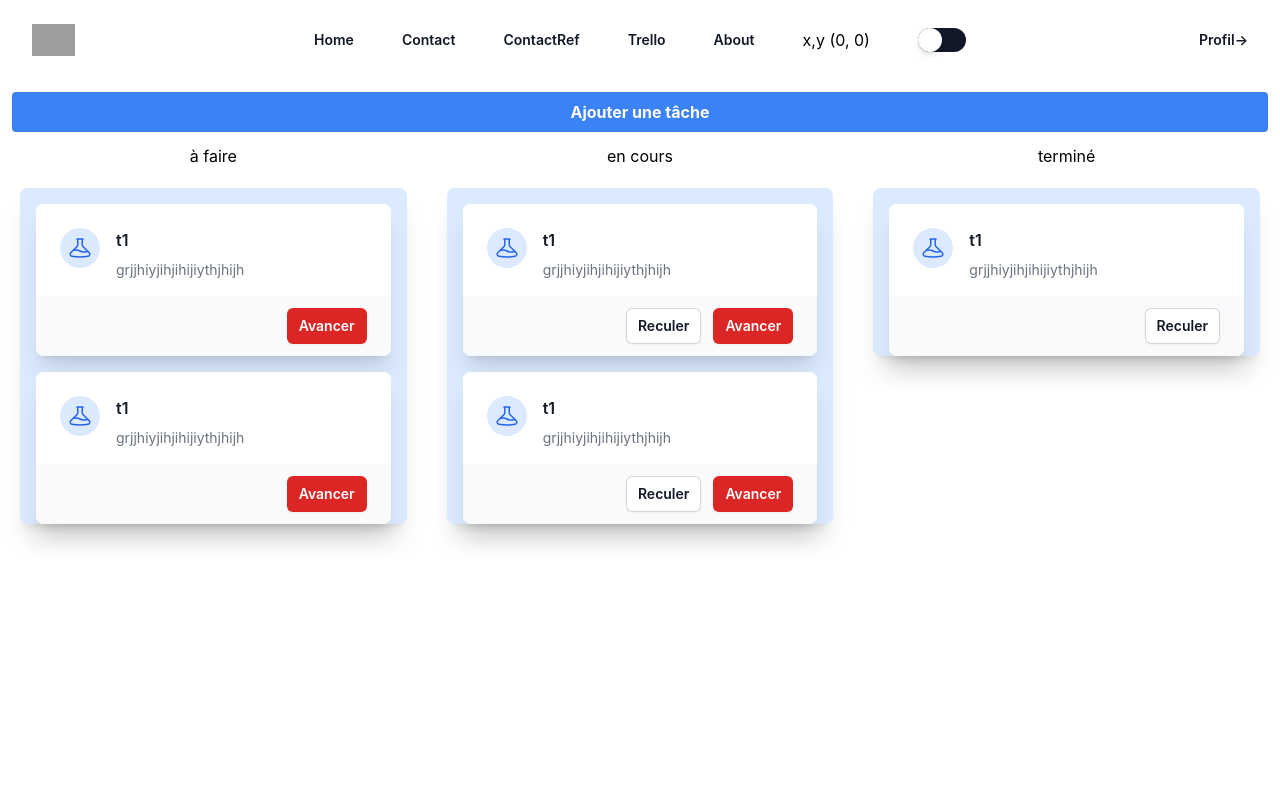
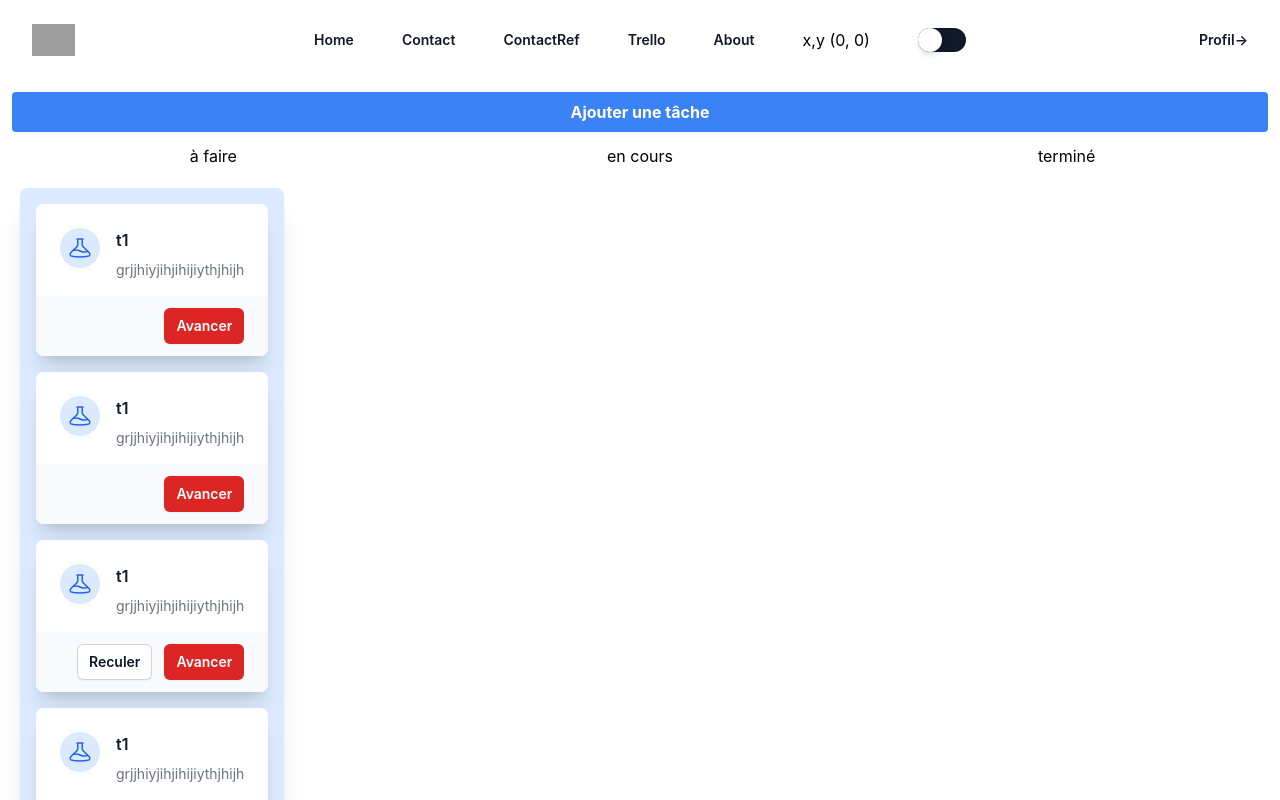
Before and after one commit to teobryer/trello-react, a React (Create React App) app: page /board in a window 1280 px wide. Shown: the top 800 px of the page. Built offline with nearby package versions, Linux system fonts and the light colour scheme; grey boxes are pictures that could not be loaded.

Commit message:
affichage board details

```diff
--- a/src/Router.js
+++ b/src/Router.js
@@ -17,6 +17,9 @@ const Router = ({ isLoggedIn }) => {
       <Route path="/" element={<Home />} />
       <Route path="/login" element={<Login />} />
       <Route path="/board" element={<Board />} />
+      <Route path="/todo" element={<Board />} />
+      <Route path="/doing" element={<Board />} />
+      <Route path="/done" element={<Board />} />
       <Route path="/about" element={<About />} />
       <Route path="/contact" element={<ContactForm />} />
       <Route path="/contactRef" element={<ContactFormWithRef />} />
--- a/src/components/Board/board.jsx
+++ b/src/components/Board/board.jsx
@@ -1,6 +1,7 @@
 import List from "components/List/list";
 import ModalTask from "components/Task/taskForm";
 import React, { useState } from "react";
+import { Link, useLocation } from "react-router-dom";
 
 export const TaskState = {
   Todo: "Todo",
@@ -37,9 +38,25 @@ const Board = () => {
     },
   ]);
 
+  const redirect = useLocation();
+
+  const getTasksStateFromURL  = () => {
+    return redirect.pathname === "/todo" ? TaskState.Todo : redirect.pathname === "/doing" ? TaskState.Doing :  redirect.pathname === "/done" ? TaskState.Done : null ;
+  }
+
+  const filteredTasks = getTasksStateFromURL() ? tasksList.filter((task) => task.state === getTasksStateFromURL()) : tasksList ;
+
   const handleCreateTask = () => {
     setModalVisible(true);
   };
+
+  const handleMouseDown = (e) => {
+    e.target.style.color = "green";
+  };
+  const handleMouseLeave = (e) => {
+    e.target.style.color = "";
+  };
+
 
   return (
     <div className="flex flex-col">
@@ -49,26 +66,25 @@ const Board = () => {
       >
         Ajouter une tâche
       </button>
+
+
       <div className="flex">
-        <div className="w-1/3">
+        <Link to="/todo" className="w-1/3" onMouseUpCapture={handleMouseDown} onMouseLeave={handleMouseLeave}>
           à faire
-          <List
-            taskArray={tasksList.filter((t) => t.state == TaskState.Todo)}
-          />
-        </div>
-        <div className="w-1/3">
+        </Link>
+        <Link to="/doing" className="w-1/3" onMouseDown={handleMouseDown} onMouseLeave={handleMouseLeave}>
           en cours
-          <List
-            taskArray={tasksList.filter((t) => t.state == TaskState.Doing)}
-          />
-        </div>
-        <div className="w-1/3">
+        </Link>
+        <Link to="/done" className="w-1/3" onMouseDown={handleMouseDown} onMouseLeave={handleMouseLeave}>
           terminé
-          <List
-            taskArray={tasksList.filter((t) => t.state == TaskState.Done)}
-          />
-        </div>
+        </Link>
       </div>
+
+      <div className="flex">
+        <List taskArray={ filteredTasks }/>
+      </div>
+
+
       {modalVisible && (
         <ModalTask
           setModalVisible={setModalVisible}
```
